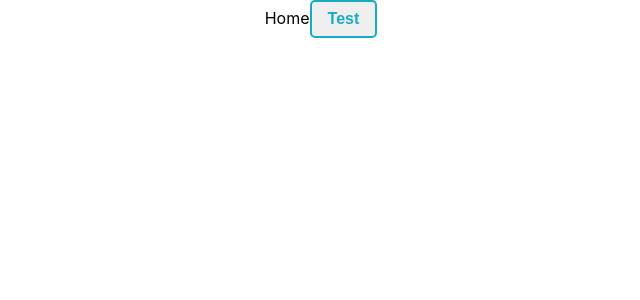
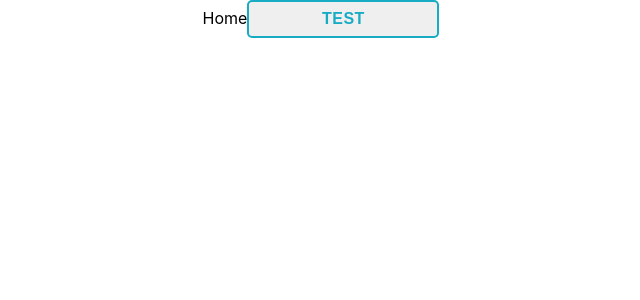
Before and after one commit to alalbux/quero-bolsa-favoritas, a React (Create React App) app: page / in a window 1280 px wide. Shown: the top 300 px of the page, without its empty margins (319-959 px from the left). Built offline with nearby package versions, Linux system fonts and the light colour scheme.

Commit message:
feat(quero-bolsa): refactor Button with styled-component

```diff
--- a/package.json
+++ b/package.json
@@ -5,7 +5,8 @@
   "dependencies": {
     "react": "^16.9.0",
     "react-dom": "^16.9.0",
-    "react-scripts": "3.1.1"
+    "react-scripts": "3.1.1",
+    "styled-components": "^4.3.2"
   },
   "scripts": {
     "start": "react-scripts start",
--- a/src/components/Button/Button.css
+++ /dev/null
@@ -1,9 +0,0 @@
-.button {
-    background-color: none;
-    border: 2px solid #18ACC4;
-    border-radius: 5px;
-    padding: 8px 16px;
-    font-size: 16px;
-    color: #18ACC4;
-    font-weight: bold;
-}
--- a/src/components/Button/index.js
+++ b/src/components/Button/index.js
@@ -1,24 +1,171 @@
-import React from 'react'
-import PropTypes from 'prop-types'
-import './Button.css'
+import { oneOf, node, bool, string, shape } from 'prop-types'
+import styled, { css } from 'styled-components'
 
-const Button = (props) => (
-  <button
-    className='button'
-    {...props}
-  >
-    {props.children}
-  </button>
-)
+/**
+ * The only true Button component.
+ */
+const Button = styled.button`
+  background-color: none;
+  border: 2px solid #18ACC4;
+  border-radius: 5px;
+  padding: 8px 16px;
+  font-size: 16px;
+  color: #18ACC4;
+  font-weight: bold;
+  text-align: ${props => props.align};
+  line-height: 1.15;
+  padding: ${props => props.padding || '8px 16px'};
+  min-width: 192px;
+  text-transform: uppercase;
+  letter-spacing: 0.5px;
+  cursor: pointer;
+  outline: none;
+
+  ${props => (props.light || props.dark) && css`
+    background: none;
+    box-shadow: none;
+    border: solid 1px;
+    &:active {
+      background: none;
+      border-color: #ee0099;
+      color: #ee0099;
+    }
+    &:hover {
+      background: none;
+    }
+  `}
+
+  ${props => props.light && css`
+    color: #000;
+    border-color: #000;
+    &:hover {
+      border-color: #545252;
+      color: #545252;
+    }
+  `}
+
+  ${props => props.dark && css`
+    color: #fff;
+    border-color: #fff;
+
+    path {
+      fill: #fff;
+    }
+
+    &:hover {
+      border-color: #bebebe;
+      color: #bebebe;
+
+      path {
+        fill: #ee0099!important;
+      }
+    }
+    &:active {
+      border-color: #ee0099;
+      color: #ee0099;
+    }
+  `}
+
+  ${props => props.active && css`
+    path {
+      fill: #ee0099!important;
+    }
+  `}
+
+  ${props => props.disabled && `
+    cursor: default;
+    background-color: #d1cdd2;
+    box-shadow: none;
+    &:hover { background-color: #d1cdd2 }
+    &:active { background-color: #d1cdd2 }
+  `}
+
+  ${props => props.flat && `
+    background-color: transparent;
+    border-color: transparent;
+    color: #000000;
+    box-shadow: none;
+    text-align: center;
+    min-width: auto;
+    padding: 0 10px;
+
+    &:hover {
+      background-color: transparent;
+      color: #424242;
+
+      path {
+        fill: #424242;
+      }
+    }
+    &:active {
+      background-color: transparent;
+      color: #9b9b9b;
+    }
+  `}
+
+  ${props => props.flat && props.dark && `
+    color: #fff;
+
+    &:hover {
+      border-color: transparent;
+      color: #bebebe;
+    }
+    &:active {
+      border-color: transparent;
+      color: #ee0099;
+    }
+  `}
+
+  ${props => props.flat && props.disabled && `
+    color: #aaaaaa;
+    &:hover { color: #aaaaaa }
+    &:active { color: #aaaaaa }
+  `}
+
+  ${props => props.color && `
+    color: ${props.color};
+  `}
+
+  ${props => props.margin && props.margin.top && `top: ${props.margin.top};`}
+  ${props => props.margin && props.margin.bottom && `bottom: ${props.margin.bottom};`}
+  ${props => props.margin && props.margin.left && `left: ${props.margin.left};`}
+  ${props => props.margin && props.margin.right && `right: ${props.margin.right};`}
+`
 
 Button.propTypes = {
-  children: PropTypes.oneOfType([
-    PropTypes.node
-  ])
+  /** Children nodes. */
+  children: node,
+  /** Disable button. */
+  disabled: bool,
+  /** Active button. */
+  active: bool,
+  /** Dark button style. */
+  dark: bool,
+  /** Light button style. */
+  light: bool,
+  /** Flat button style. */
+  flat: bool,
+  /** Button text color. */
+  color: string,
+  /** Button type. */
+  type: string,
+  /** Button align. */
+  align: oneOf(['center', 'left', 'right']),
+  /** Button margin. */
+  margin: shape({
+    top: string,
+    bottom: string,
+    left: string,
+    right: string,
+  })
 }
 
 Button.defaultProps = {
-  children: 'default button'
+  align: 'center',
+  type: 'button',
+  margin: {}
 }
 
+Button.displayName = 'Button'
+
 export default Button
```
Also changed, not shown: 1 other file (tests, documents, lock files or other folders).
